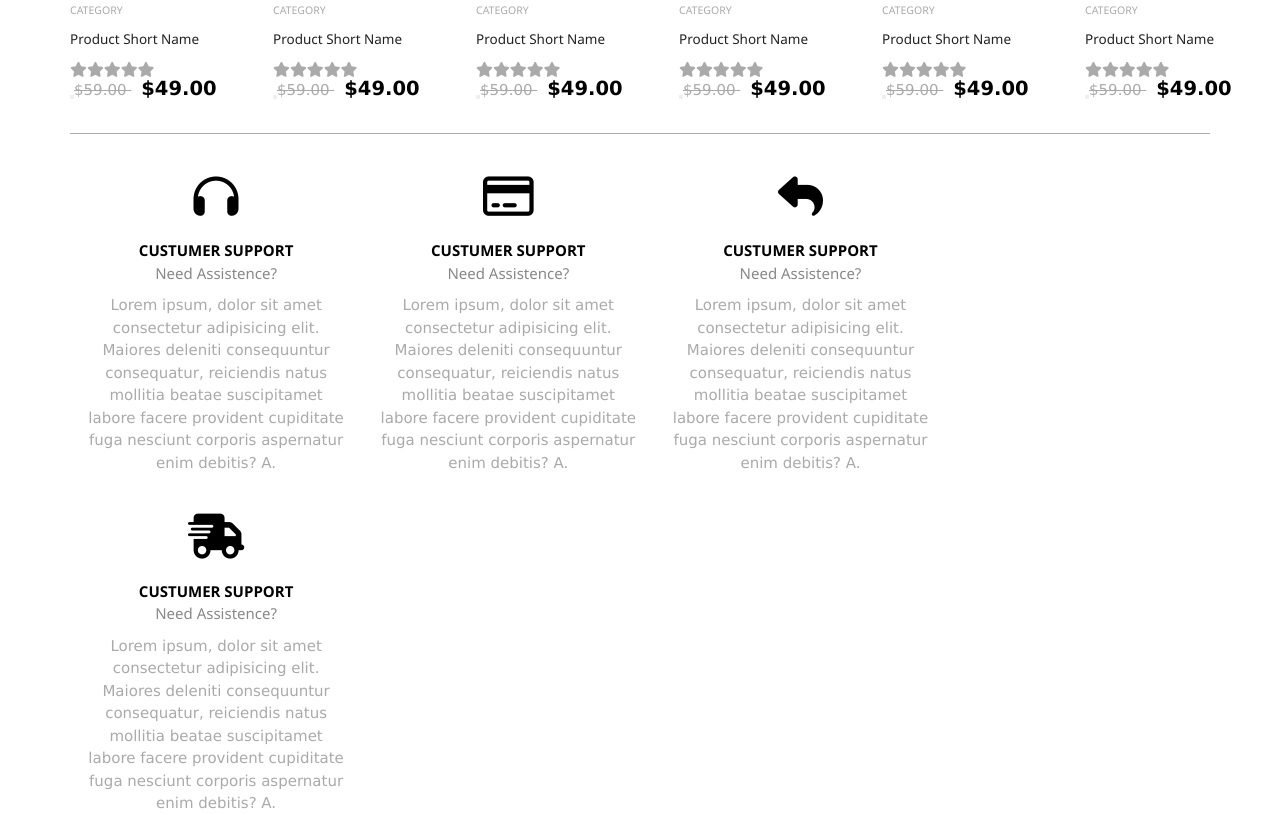
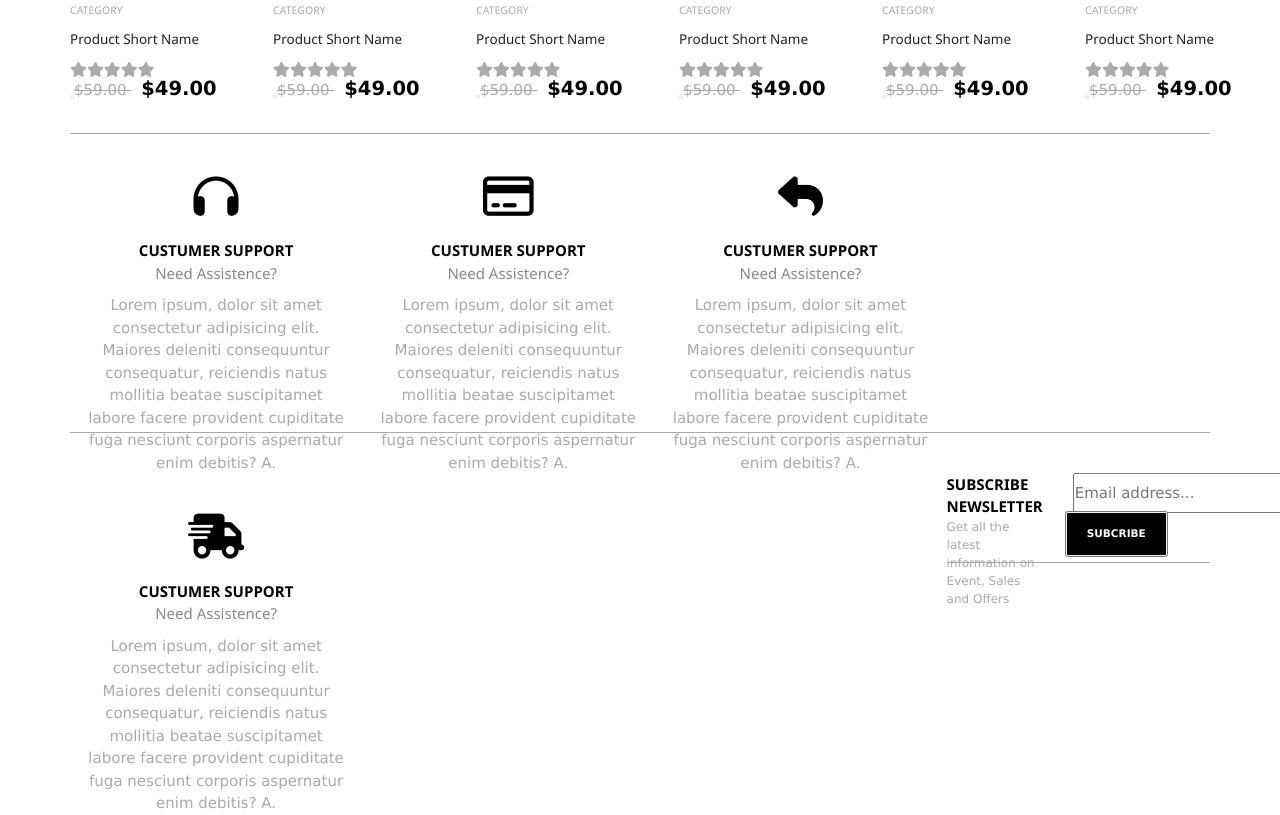
Before and after one commit to anhtuan269/porto_demo0.1, a plain HTML site: page index.html in a window 1280 px wide. Shown: the part 2573-3388 px from the top of the page. Drawn offline with nearby package versions, Linux system fonts and the light colour scheme.

Commit message:
subcribe

```diff
--- a/index.html
+++ b/index.html
@@ -539,6 +539,18 @@
         </div>
     </div>
     <!-- end servise-->
+    <!-- subcribe-->
+    <div class="subcribe">
+        <div class="sub-content">
+            <span><h3>SUBSCRIBE NEWSLETTER</h3></span>
+            <span><p>Get all the latest information on Event, Sales and Offers</p></span>
+        </div>
+        <div class="input">
+            <input type="text" placeholder="Email address...">
+            <button ><a href="">SUBCRIBE</a> </button>
+        </div>
+    </div>
+    <!-- End subcribe-->
 
 
 
--- a/style.css
+++ b/style.css
@@ -121,9 +121,17 @@ div:hover .slide .w3-button{ display: block;}
 .featured .featured-product .feature span .cart:hover { color:#000; background-color:#FFF;}
 .featured .featured-product .feature button a{padding:14px 79px;;position:absolute; top:166px;left:0px;font-size:0.9em; background-color:#000; color:#FFF;opacity:0.3; display:none;}
 
-.servise { margin: 30px 70px; border-top: 1px solid #AAA; text-align: center;}
+.servise { margin: 30px 70px; border-top: 1px solid #AAA; text-align: center; border-bottom:1px solid #AAA; height: 300px;}
 .custumer {  padding-top: 40px; float: left; width:23%; text-align:center; margin: 0 15px;}
 .custumer .fas { color:#000; }
 .custumer .far { color:#000;}
 .custumer span h2 { color:#000; font-size:1em; font-weight:700; position: relative; top: 10px;}
 .custumer span h4 { font-size:1em; color:#888;}
+
+.subcribe {  margin:0 70px; display:flex; border-bottom: 1px solid #AAA;height: 100px;}
+.subcribe .sub-content span h3 { font-size: 1em; color:#000;font-weight: 700;}
+.subcribe .sub-content span p { position:relative; top:-10px;display:block; font-size:0.8em;}
+.subcribe .input input { height:40px; width: 300px; position: relative; left: 30px;top:10px;}
+.subcribe .input button a { text-decoration: none; padding:13px 20px;display:block; background-color:#000; color:#fff; font-weight:700;font-size:0.7em;}
+.subcribe .input button {position: relative; left:22px;top:8px;}
+.subcribe .input button:hover {opacity:0.8;}
```
